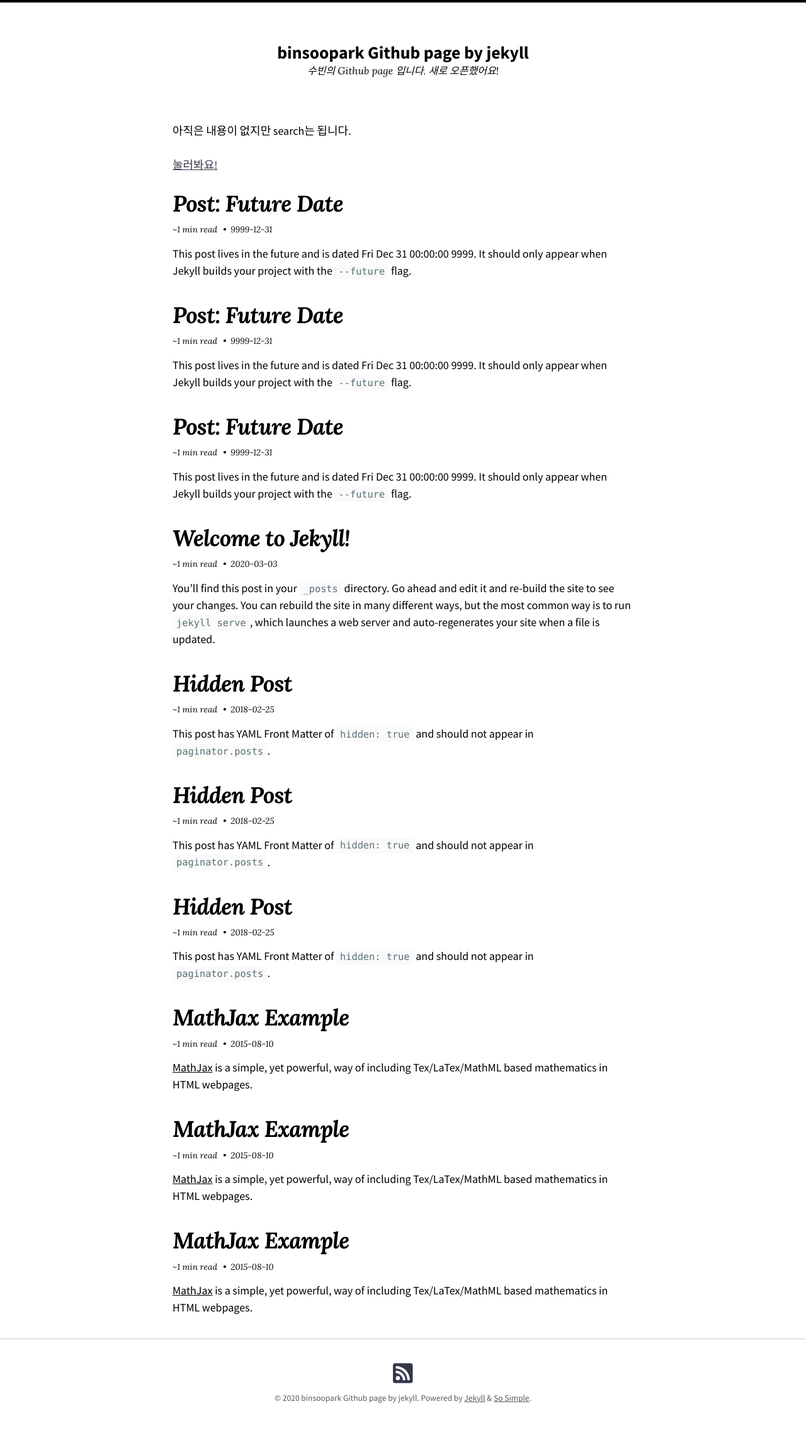
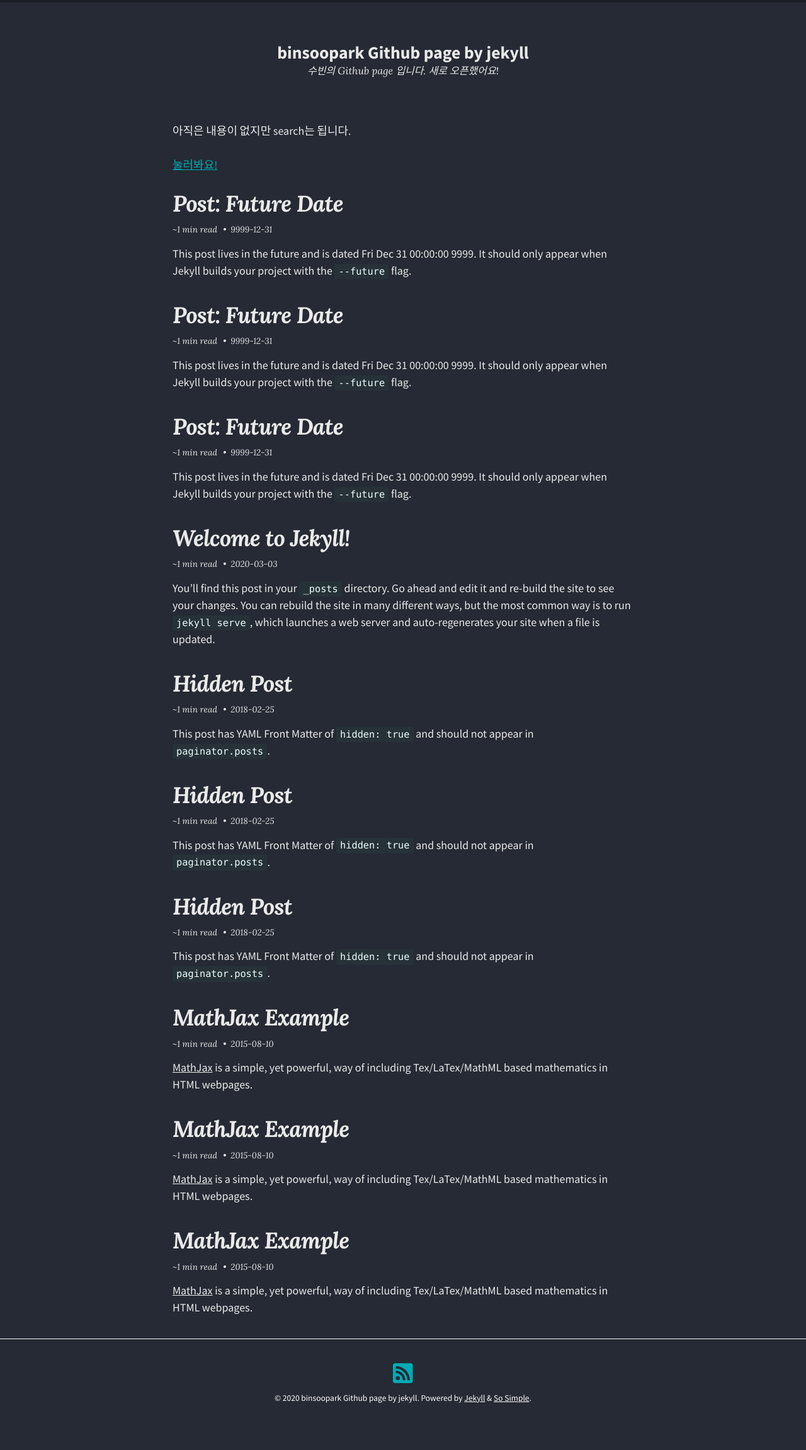
Before and after one commit to binsoopark/binsoopark.github.io, a Jekyll site: the page built from index.markdown, in a window 1280 px wide. Shown: the whole page at 63% size. Built offline with Jekyll 4.4.1, drawn with Linux system fonts in a browser that asks for light colours; nearby versions of some CDN libraries.

Commit message:
다크테마로 적용

```diff
--- a/_config.yml
+++ b/_config.yml
@@ -18,7 +18,7 @@
 # You can create any custom variable you would like, and they will be accessible
 # in the templates via {{ site.myvariable }}.
 
-skin: "/assets/css/skins/default.css"
+skin: "/assets/css/skins/dark.css"
 locale: ko-KR
 title: binsoopark Github page by jekyll
 email: binsoopark@gmail.com
@@ -123,4 +123,3 @@
   - title: Feed
     url: atom.xml
     icon: fas fa-rss-square
-theme: jekyll-theme-merlot
```
